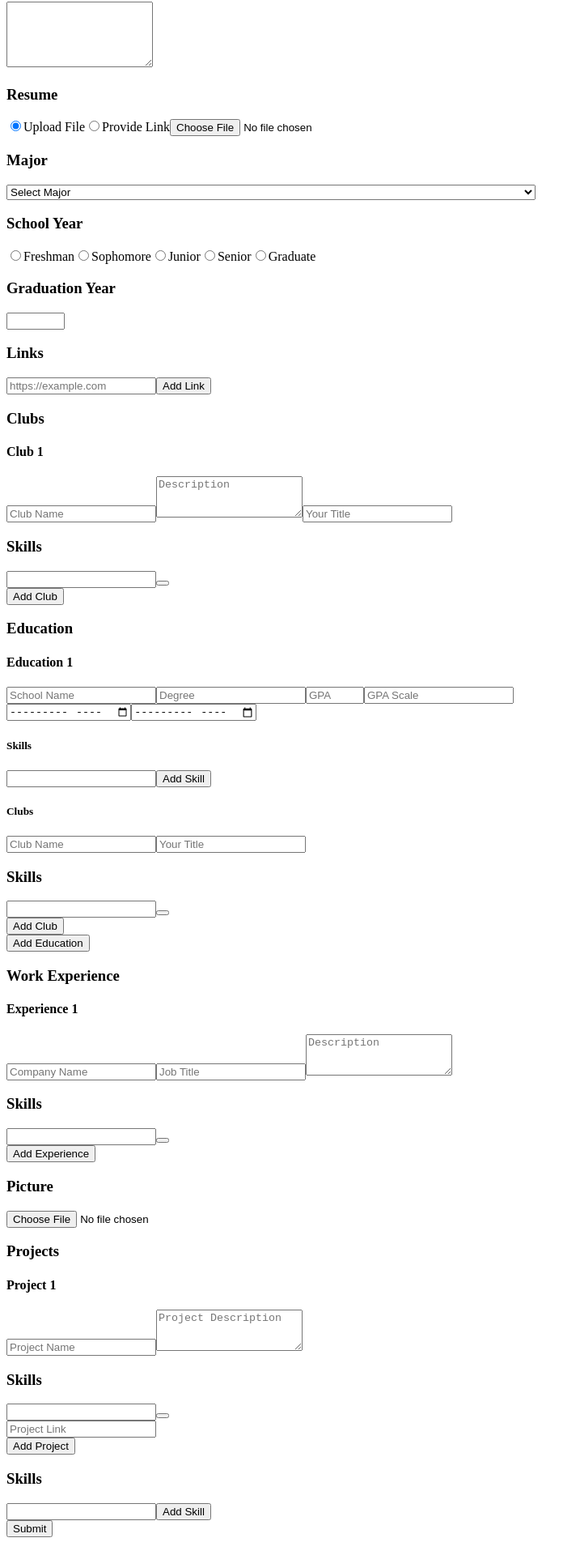
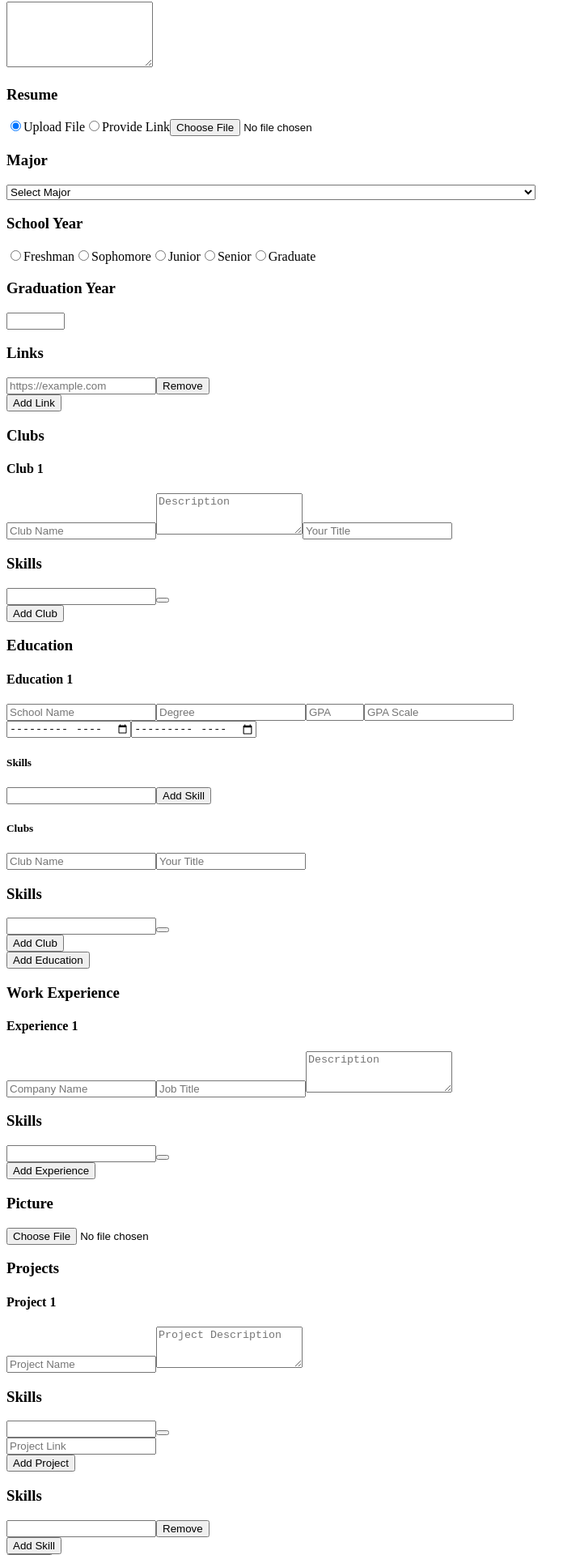
Before and after one commit to IEEE-UCF/Member-Resume-Database, a Next.js app in the folder form/: page / in a window 1280 px wide. Shown: the part 138-2058 px from the top of the page at 81% size, without its empty margins (0-717 px from the left). Built offline with nearby package versions, Linux system fonts and the light colour scheme.

Commit message:
Add remove button to Links component - complete array implementation

```diff
--- a/form/src/app/components/LinksComponent.tsx
+++ b/form/src/app/components/LinksComponent.tsx
@@ -57,8 +57,8 @@ const LinksComponent = ({ links, setFormData }: LinksComponentProps) => {
             <h3>Links</h3>
             {links.map((link, index) => {
                 return (
+                    <div key={`links[${index}]`}>
                         <input
-                        key={`links[${index}]`}
                             type="url"
                             name={`links[${index}]`}
                             placeholder="https://example.com"
@@ -71,6 +71,18 @@ const LinksComponent = ({ links, setFormData }: LinksComponentProps) => {
                                 })
                             }
                         />
+                        <button
+                            onClick={(e) => {
+                                e.preventDefault()
+                                setFormData((prev) => ({
+                                    ...prev,
+                                    links: prev.links.filter((_, i) => i !== index),
+                                }))
+                            }}
+                        >
+                            Remove
+                        </button>
+                    </div>
                 );
             })}
             <input
--- a/form/src/app/components/SkillsComponent.tsx
+++ b/form/src/app/components/SkillsComponent.tsx
@@ -57,8 +57,8 @@ const SkillsComponent = ({ skills, setFormData }: SkillsComponentProps) => {
             <h3>Skills</h3>
             {skills.map((skill, index) => {
                 return (
+                    <div key={`skills[${index}]`}>
                         <input
-                        key={`skills[${index}]`}
                             type="text"
                             name={`skills[${index}]`}
                             value={skill}
@@ -70,6 +70,18 @@ const SkillsComponent = ({ skills, setFormData }: SkillsComponentProps) => {
                                 })
                             }
                         />
+                        <button
+                            onClick={(e) => {
+                                e.preventDefault()
+                                setFormData((prev) => ({
+                                    ...prev,
+                                    skills: prev.skills.filter((_, i) => i !== index),
+                                }))
+                            }}
+                        >
+                            Remove
+                        </button>
+                    </div>
                 );
             })}
             <button
```
Lines whose indentation alone changed are shown as unchanged.
